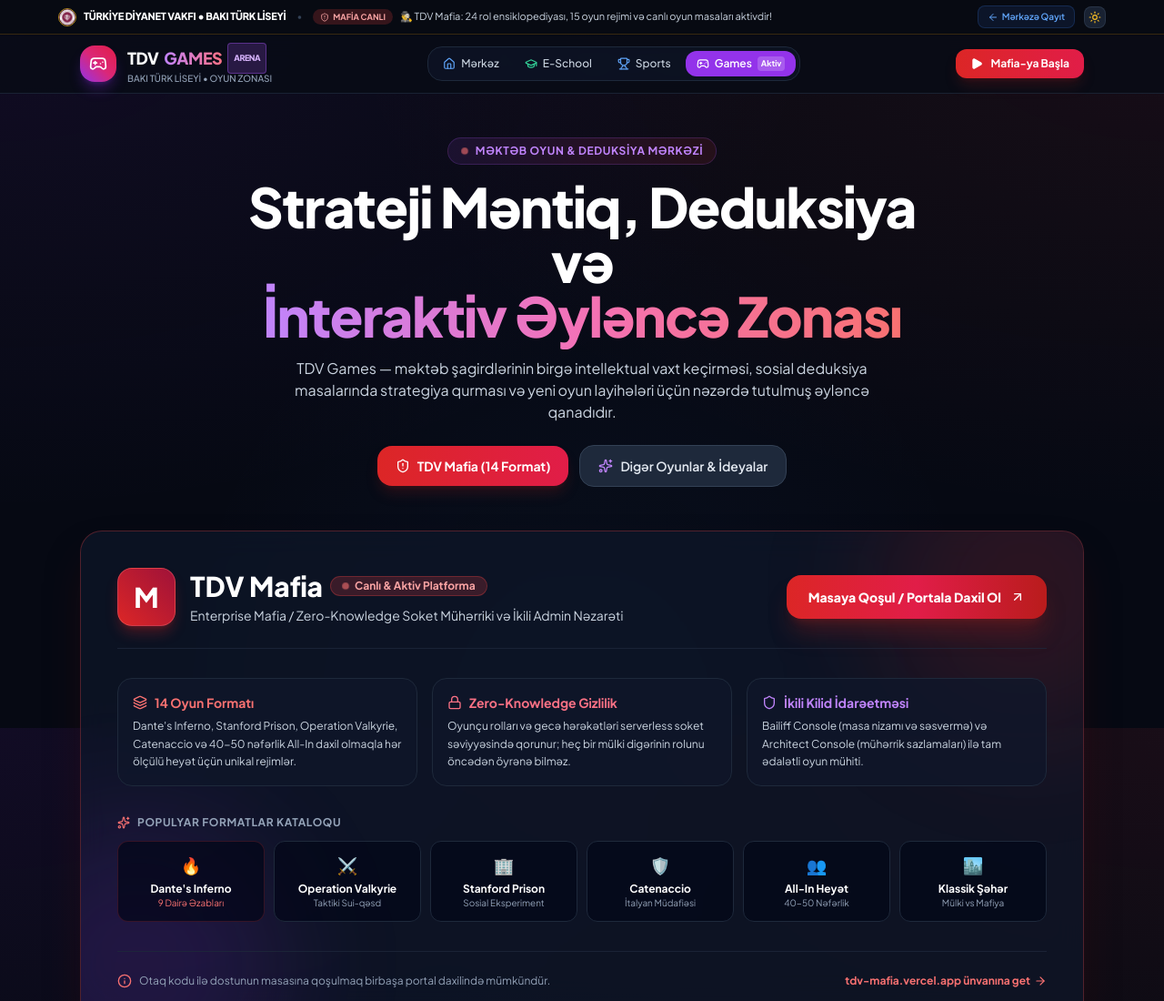
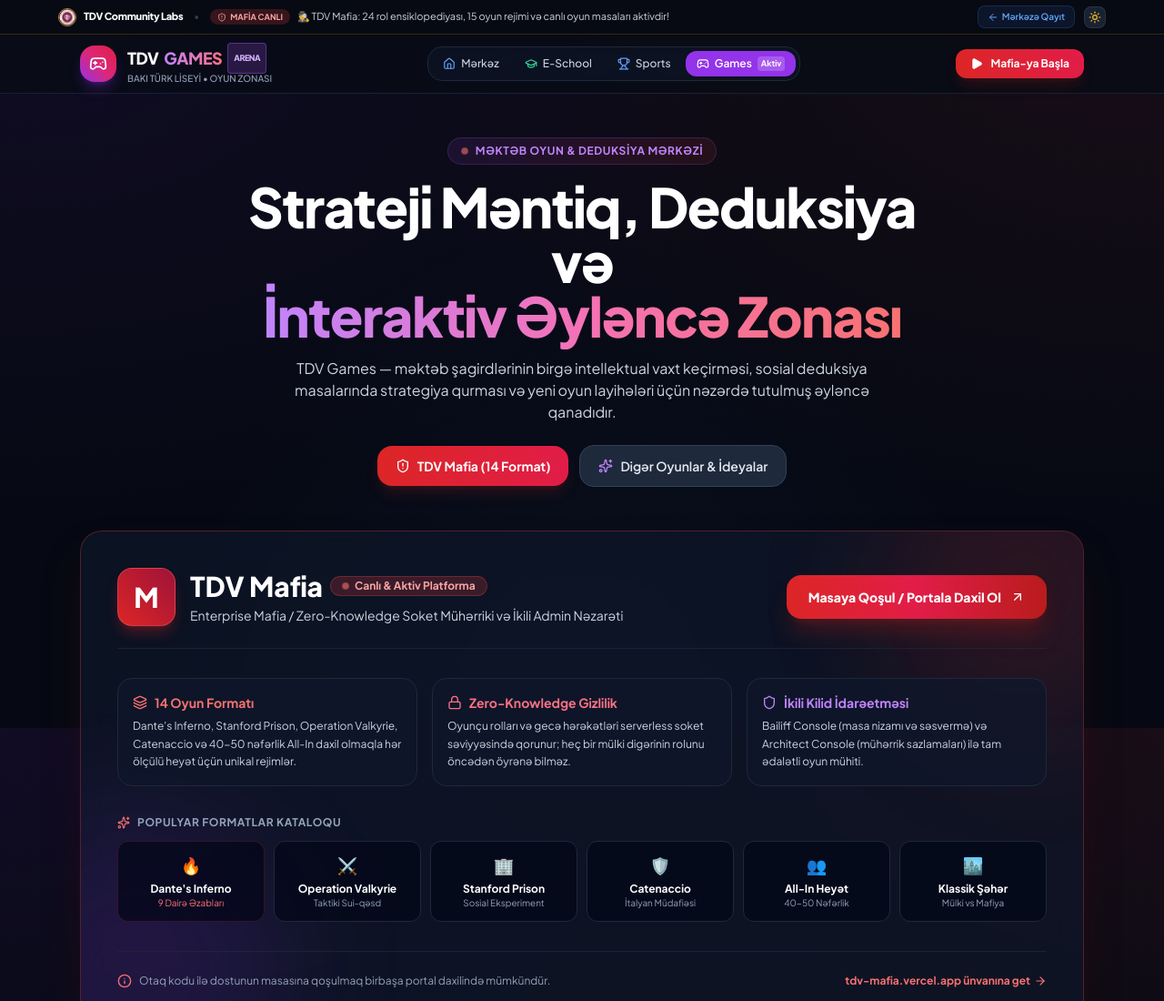
Before and after one commit to tdv-community-labs/tdv-games, a plain HTML site: page index.html in a window 1280 px wide. Shown: the top 1100 px of the page at 91% size. Drawn offline with nearby package versions, Linux system fonts and the light colour scheme.

Commit message:
design: update topbar identity to TDV Community Labs as requested

```diff
--- a/index.html
+++ b/index.html
@@ -97,7 +97,7 @@
       <div class="flex items-center gap-3 overflow-hidden">
         <a href="https://tdv-community-hubs.vercel.app/" class="inline-flex items-center gap-2 font-extrabold text-white hover:text-amber-300 transition" style="text-decoration: none;">
           <img src="assets/tdv-logo.png" alt="TDV BTL Crest" class="w-5 h-5 rounded-full object-cover border border-amber-400/70 shadow-sm shrink-0" />
-          <span class="tracking-tight text-white font-black text-[11px] hidden min-[380px]:inline">TÜRKİYE DİYANET VAKFI • BAKI TÜRK LİSEYİ</span>
+          <span class="tracking-tight text-white font-black text-[11px] hidden min-[380px]:inline">TDV Community Labs</span>
           <span class="tracking-tight text-white font-black text-[11px] min-[380px]:hidden">TDV BTL</span>
         </a>
         <span class="text-slate-700 hidden sm:inline">•</span>
```
